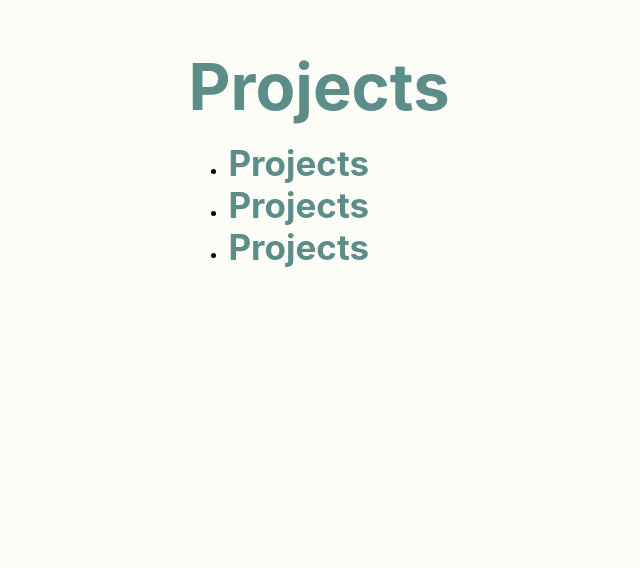
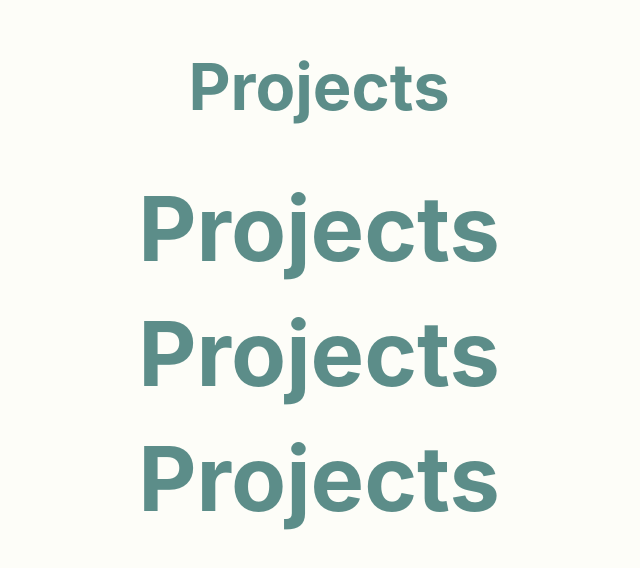
Before and after one commit to jackiewong99/portfolio_v2, a React (Create React App) app: page / in a window 1280 px wide. Shown: the part 1778-2346 px from the top of the page, without its empty margins (321-961 px from the left). Built offline with nearby package versions, Linux system fonts and the light colour scheme.

Commit message:
Style Projects section.
- Add styling to the Projects component header element.
- Create grid layout for the ProjectCard components.
- Add styling to the ProjectCard component.

```diff
--- a/src/Components/Projects/Projects.module.css
+++ b/src/Components/Projects/Projects.module.css
@@ -10,13 +10,54 @@
 }
 
 .projectsHeader {
+  font-size: calc(60px + 0.390625vw);
   color: var(--header-text-color);
-  font-size: calc(60px + 0.390625vw);
   text-align: center;
 }
 
+.projectsGrid {
+  display: grid;
+  grid-template-columns: repeat(auto-fit, minmax(300px, 1fr));
+  gap: 1rem 1rem;
+  margin-top: 3rem;
+  padding-inline-start: unset;
+  padding: 0 30px;
+  list-style: none;
+}
+
 /* ProjectCard styling */
+.cardContainer {
+  background-color: var(--primary-color);
+  border-radius: 7px;
+  display: flex;
+  flex-direction: column;
+  align-items: flex-start;
+  padding: 1rem;
+  overflow: auto;
+}
+
 .cardHeader {
-  font-size: calc(30px + 0.390625vw);
   color: var(--header-text-color);
 }
+
+.cardDescription {
+  color: var(--secondary-color);
+  font-size: calc(10px + 0.390625vw);
+}
+
+.cardTechList {
+  display: flex;
+  align-items: flex-end;
+  flex-grow: 1;
+  flex-wrap: wrap;
+  padding: 0;
+  margin: 20px 0 0 0;
+  list-style: none;
+}
+
+.cardTechList li {
+  color: var(--secondary-color);
+  opacity: 0.6;
+  font-size: calc(10px + 0.390625vw);
+  margin-right: 15px;
+}
```
